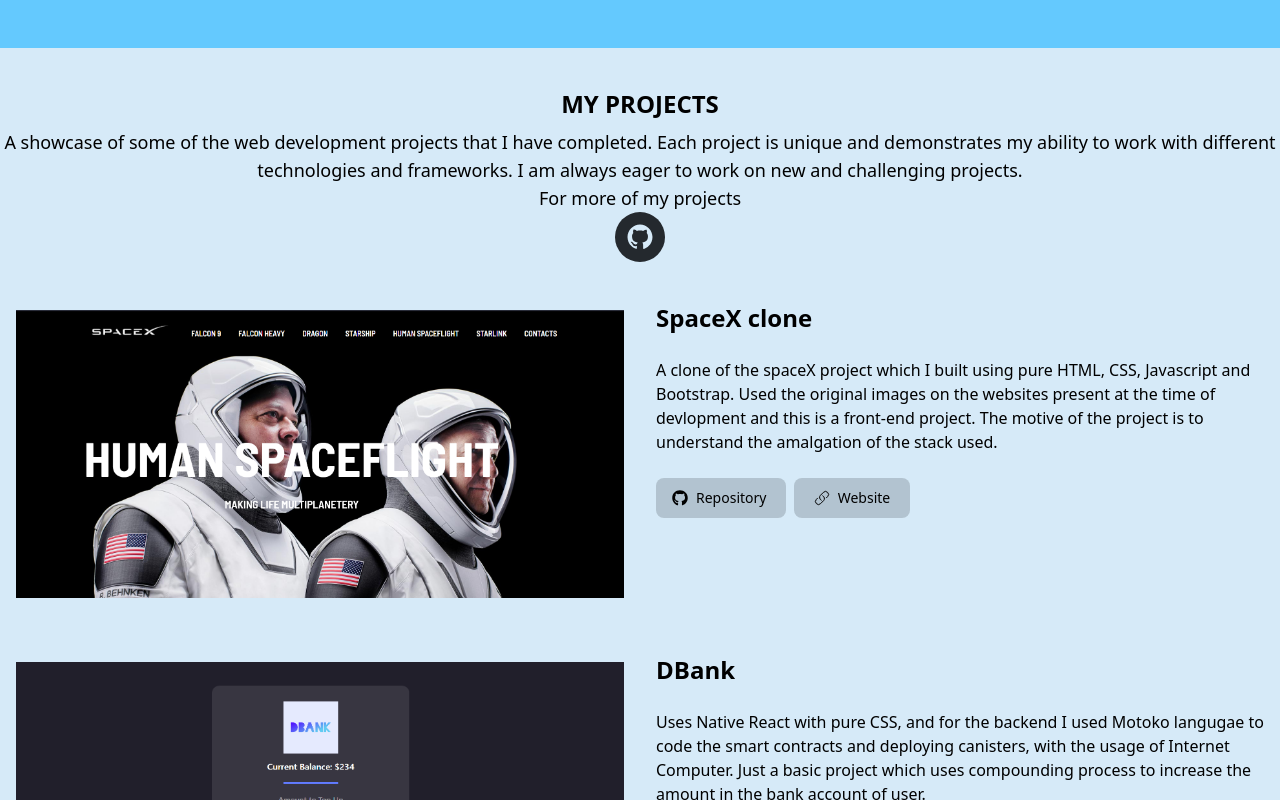
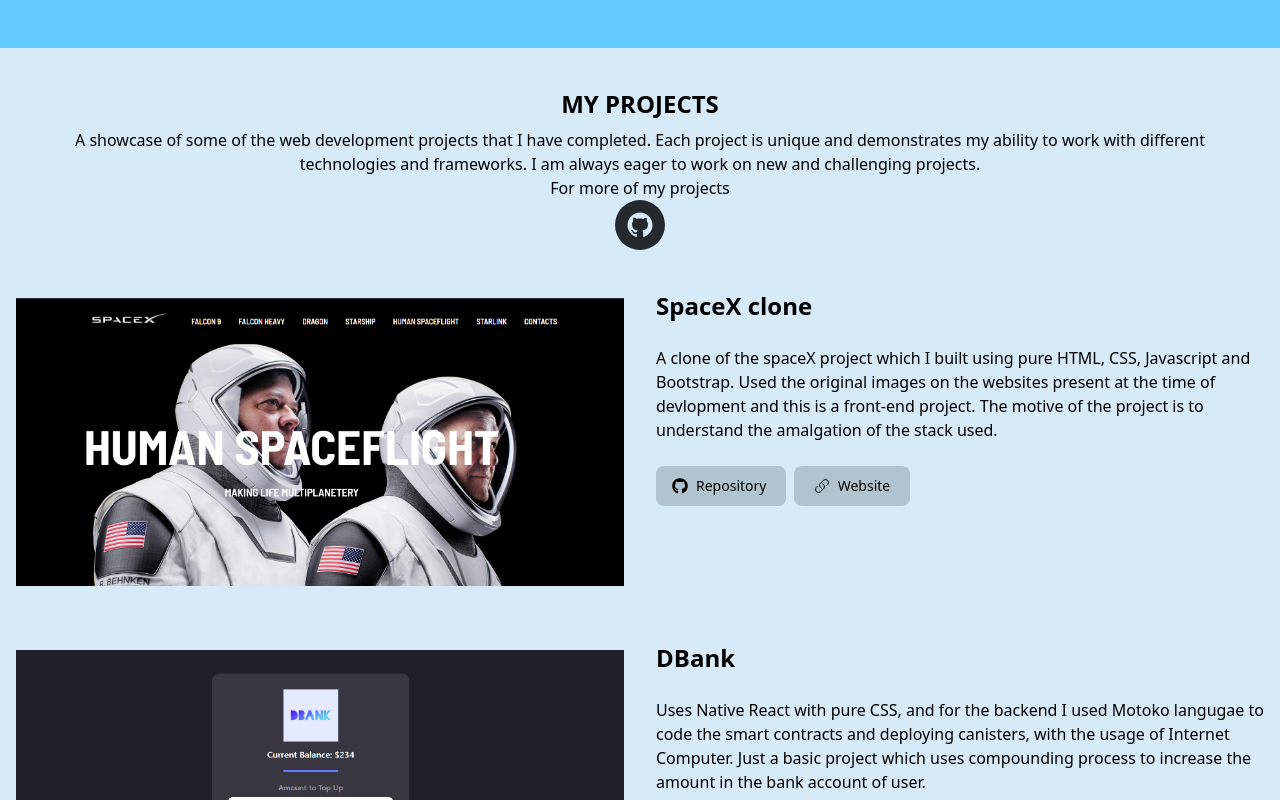
Before and after one commit to mank-423/Portfolio-React, a React (Create React App) app: page / in a window 1280 px wide. Shown: the part 1280-2080 px from the top of the page. Built offline with nearby package versions, Linux system fonts and the light colour scheme; a web font is replaced by a local one.

Commit message:
Padding in project section

```diff
--- a/src/components/Projects.jsx
+++ b/src/components/Projects.jsx
@@ -8,9 +8,11 @@
     return (
         <div className="proj bg-[#D6EAF8] pt-8" id="project">
         <center><h1 className="text-2xl font-bold p-2">MY PROJECTS</h1></center>
-        <center><p className="text-lg">A showcase of some of the web development projects that I have completed.
+        <div className="md:pl-16 md:pr-16 lg:pl-16 lg:pr-16">
+        <center><p className="text-lg md:text-base">A showcase of some of the web development projects that I have completed.
                 Each project is unique and demonstrates my ability to work with different technologies and frameworks. I am always eager to work on new and challenging projects.</p>
-            <p className="text-lg">For more of my projects</p> <p> <SocialIcon url="https://github.com/mank-423" /></p> </center>
+            <p className="text-lg md:text-base">For more of my projects</p> <p> <SocialIcon url="https://github.com/mank-423" /></p> </center>
+        </div>
             <div className="proj1 grid grid-cols-2">
                 <div className="proj_image p-4 w-full mt-8">
                     <img className="h-56 lg:h-72 w-full" src={spacex} alt="SpaceX"></img>
```
